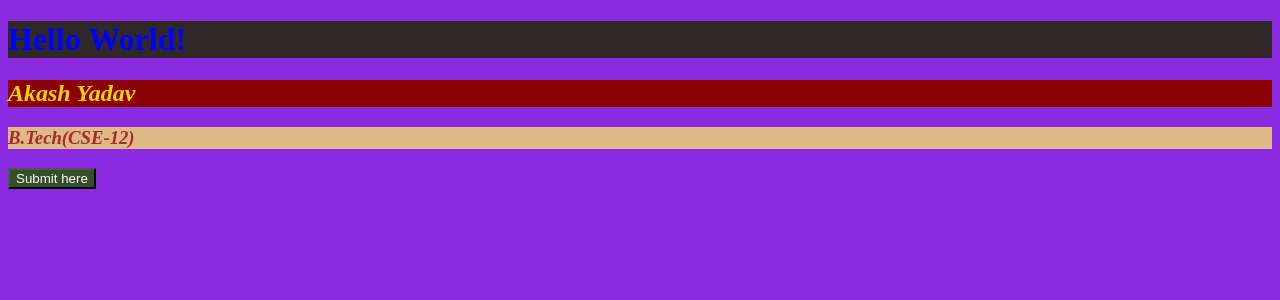
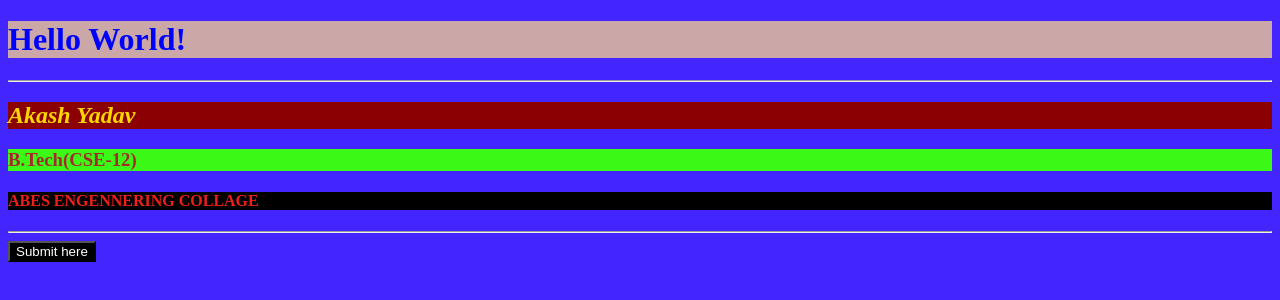
Before and after one commit to Akashyadav-96/html-demo, a plain HTML site: page style.html in a window 1280 px wide. Drawn offline with Linux system fonts and the light colour scheme.

Commit message:
new file

```diff
--- a/style.html
+++ b/style.html
@@ -20,10 +20,14 @@
 
     <!-- inline stylesheet -->
 
-    <h1 style="color: blue;background-color: rgb(48, 40, 40);">Hello World!</h1>
-    <h2><i>Akash Yadav</h3>
+    <h1 style="color: blue;background-color: rgb(203, 167, 167);">Hello World!</h1>
+    <hr>
+    <h2><b><i>Akash Yadav</i></h2>
     <h3>B.Tech(CSE-12)</h3>
-    <button style="color:  rgb(255, 255, 255); background-color:rgb(52, 79, 40);">Submit here</button>
+
+    <h4>ABES ENGENNERING COLLAGE</h4>
+    <hr>
+    <button style="color:  rgb(255, 255, 255); background-color:rgb(0, 0, 0);">Submit here</button>
 
 </body>
 </html>
--- a/stylesheet.css
+++ b/stylesheet.css
@@ -1,9 +1,13 @@
 /* External stylesheet */
 h3{
     color:brown ;
-     background-color :burlywood;
+     background-color :rgb(60, 248, 23);
 }
 
 body {
-    background-color: blueviolet;
+    background-color: rgb(67, 38, 255);
 }
+h4{
+   color: rgb(237, 31, 24);
+   background-color: rgb(0, 0, 0);
+}
```
